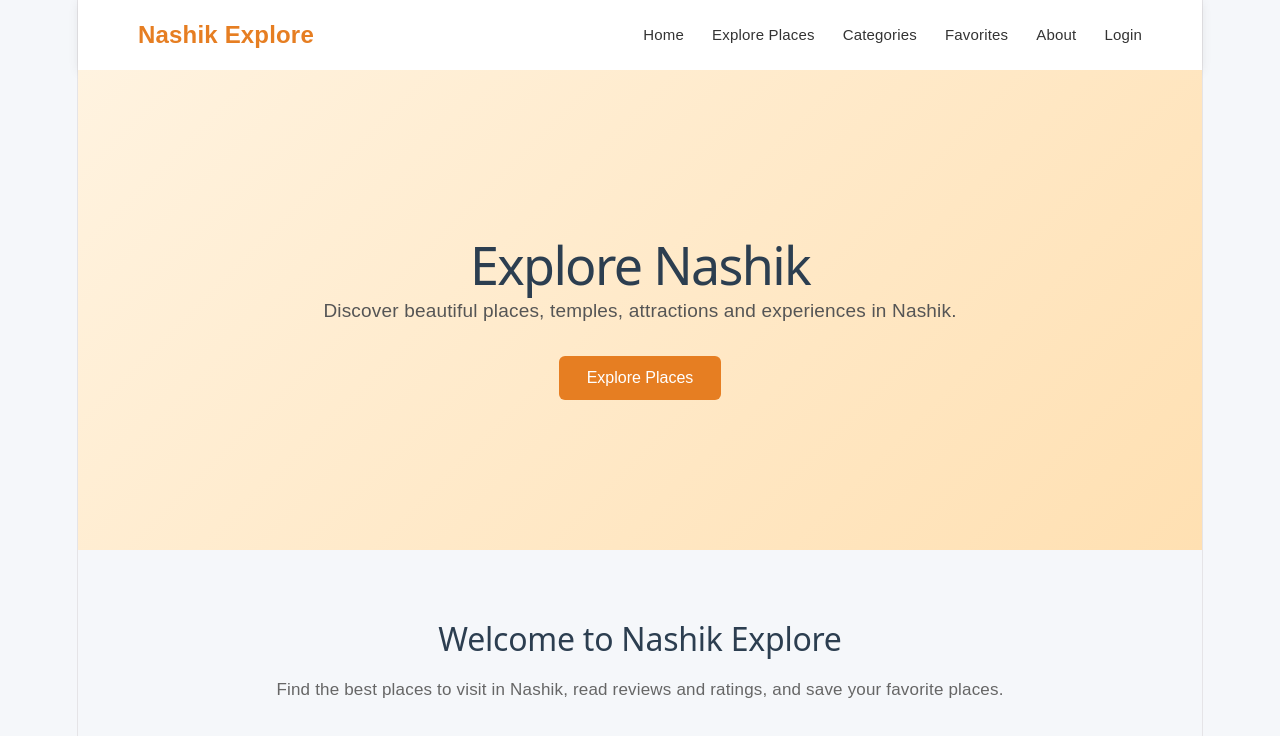
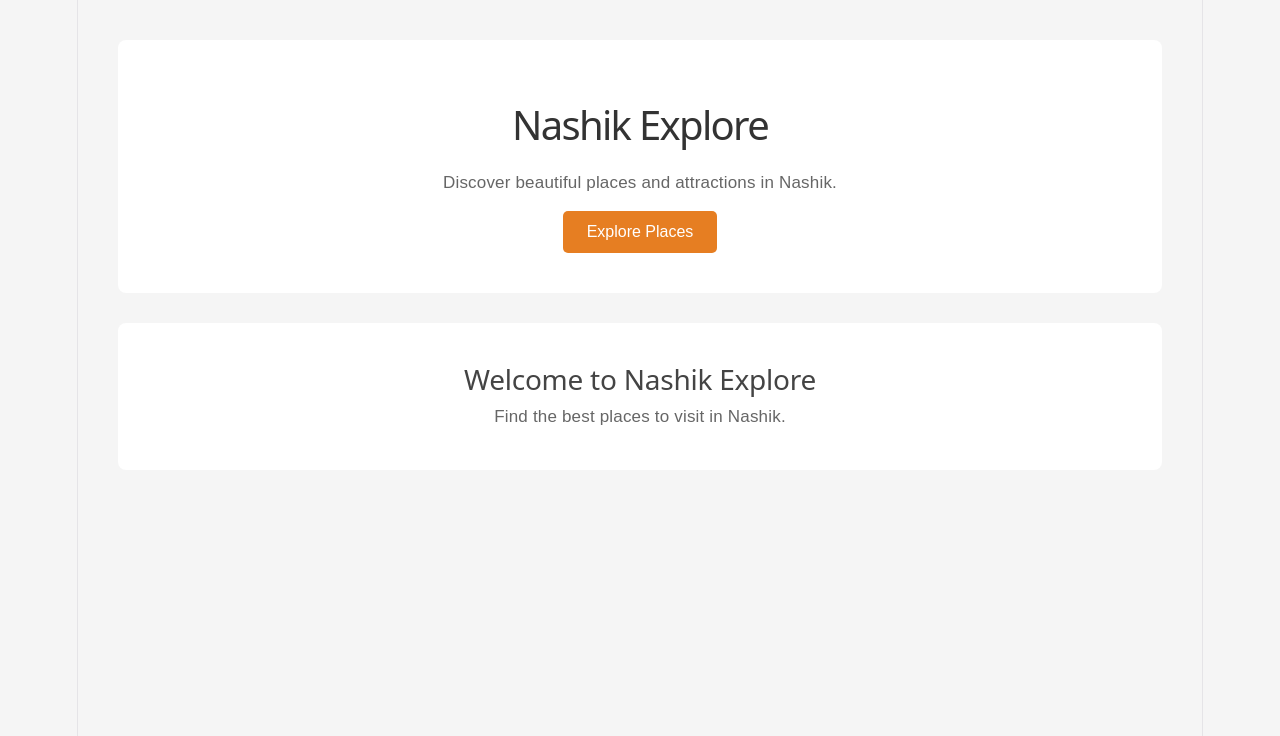
Before and after one commit to rinalshinde10/nashik-explore, a React (Vite) app in the folder client/: page / in a window 1280 px wide. Shown: the top 736 px of the page. Built offline with nearby package versions, Linux system fonts and the light colour scheme.

Commit message:
Create basic home page layout

```diff
--- a/client/src/App.css
+++ b/client/src/App.css
@@ -1,140 +1,51 @@
-* {
+body {
     margin: 0;
-    padding: 0;
-    box-sizing: border-box;
-}
-
-body {
     font-family: Arial, sans-serif;
-    background: #f5f7fa;
-    color: #222;
+    background-color: #f5f5f5;
 }
 
 .app {
     min-height: 100vh;
 }
 
-/* Navbar */
-
-.navbar {
-    height: 70px;
-    padding: 0 60px;
-    display: flex;
-    align-items: center;
-    justify-content: space-between;
-    background: #ffffff;
-    box-shadow: 0 2px 10px rgba(0, 0, 0, 0.08);
+main {
+    padding: 40px;
 }
 
-.logo {
-    font-size: 24px;
-    font-weight: bold;
-    color: #e67e22;
+section {
+    background-color: white;
+    padding: 40px;
+    margin-bottom: 30px;
+    text-align: center;
+    border-radius: 8px;
 }
 
-.nav-links {
-    display: flex;
-    gap: 28px;
+h1 {
+    font-size: 40px;
+    color: #333;
 }
 
-.nav-links a {
-    text-decoration: none;
-    color: #333;
-    font-size: 15px;
-    font-weight: 500;
+h2 {
+    font-size: 28px;
+    color: #444;
 }
 
-.nav-links a:hover {
-    color: #e67e22;
+p {
+    font-size: 17px;
+    color: #666;
 }
 
-/* Hero Section */
-
-.hero-section {
-    min-height: 480px;
-    display: flex;
-    flex-direction: column;
-    justify-content: center;
-    align-items: center;
-    text-align: center;
-    padding: 40px 20px;
-    background: linear-gradient(
-        135deg,
-        #fff3e0,
-        #ffe0b2
-    );
-}
-
-.hero-section h1 {
-    font-size: 52px;
-    margin-bottom: 18px;
-    color: #2c3e50;
-}
-
-.hero-section p {
-    max-width: 650px;
-    font-size: 19px;
-    line-height: 1.6;
-    color: #555;
-    margin-bottom: 30px;
-}
-
-.hero-section button {
+button {
+    padding: 12px 24px;
+    margin-top: 15px;
     border: none;
-    padding: 13px 28px;
-    border-radius: 6px;
-    background: #e67e22;
+    border-radius: 5px;
+    background-color: #e67e22;
     color: white;
     font-size: 16px;
     cursor: pointer;
 }
 
-.hero-section button:hover {
-    background: #d35400;
+button:hover {
+    background-color: #d35400;
 }
-
-/* Welcome Section */
-
-.welcome-section {
-    max-width: 900px;
-    margin: 0 auto;
-    padding: 70px 20px;
-    text-align: center;
-}
-
-.welcome-section h2 {
-    font-size: 32px;
-    margin-bottom: 18px;
-    color: #2c3e50;
-}
-
-.welcome-section p {
-    font-size: 17px;
-    line-height: 1.7;
-    color: #666;
-}
-
-/* Responsive */
-
-@media (max-width: 768px) {
-    .navbar {
-        height: auto;
-        padding: 20px;
-        flex-direction: column;
-        gap: 18px;
-    }
-
-    .nav-links {
-        flex-wrap: wrap;
-        justify-content: center;
-        gap: 15px;
-    }
-
-    .hero-section h1 {
-        font-size: 38px;
-    }
-
-    .hero-section p {
-        font-size: 16px;
-    }
-}
--- a/client/src/App.jsx
+++ b/client/src/App.jsx
@@ -3,28 +3,13 @@ import "./App.css";
 function App() {
     return (
         <div className="app">
-            <nav className="navbar">
-                <div className="logo">
-                    Nashik Explore
-                </div>
-
-                <div className="nav-links">
-                    <a href="/">Home</a>
-                    <a href="/">Explore Places</a>
-                    <a href="/">Categories</a>
-                    <a href="/">Favorites</a>
-                    <a href="/">About</a>
-                    <a href="/">Login</a>
-                </div>
-            </nav>
 
             <main>
-                <section className="hero-section">
-                    <h1>Explore Nashik</h1>
+                <section>
+                    <h1> Nashik Explore </h1>
 
                     <p>
-                        Discover beautiful places, temples,
-                        attractions and experiences in Nashik.
+                        Discover beautiful places and attractions in Nashik.
                     </p>
 
                     <button>
@@ -32,16 +17,15 @@ function App() {
                     </button>
                 </section>
 
-                <section className="welcome-section">
+                <section>
                     <h2>Welcome to Nashik Explore</h2>
 
                     <p>
-                        Find the best places to visit in Nashik,
-                        read reviews and ratings, and save your
-                        favorite places.
+                        Find the best places to visit in Nashik.
                     </p>
                 </section>
             </main>
+
         </div>
     );
 }
```
